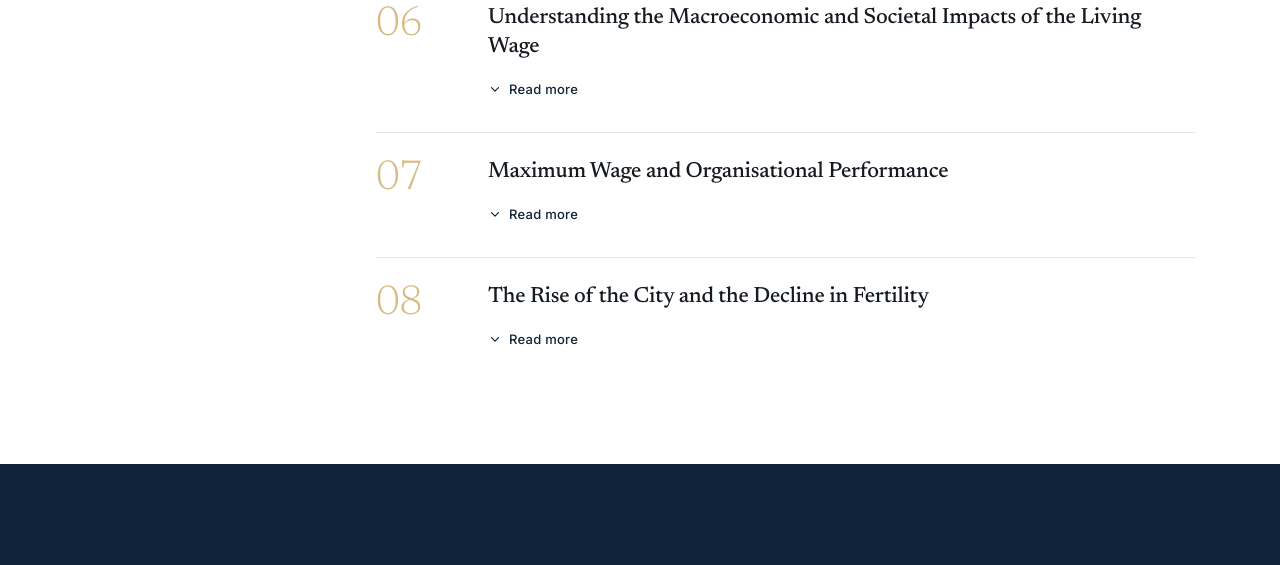
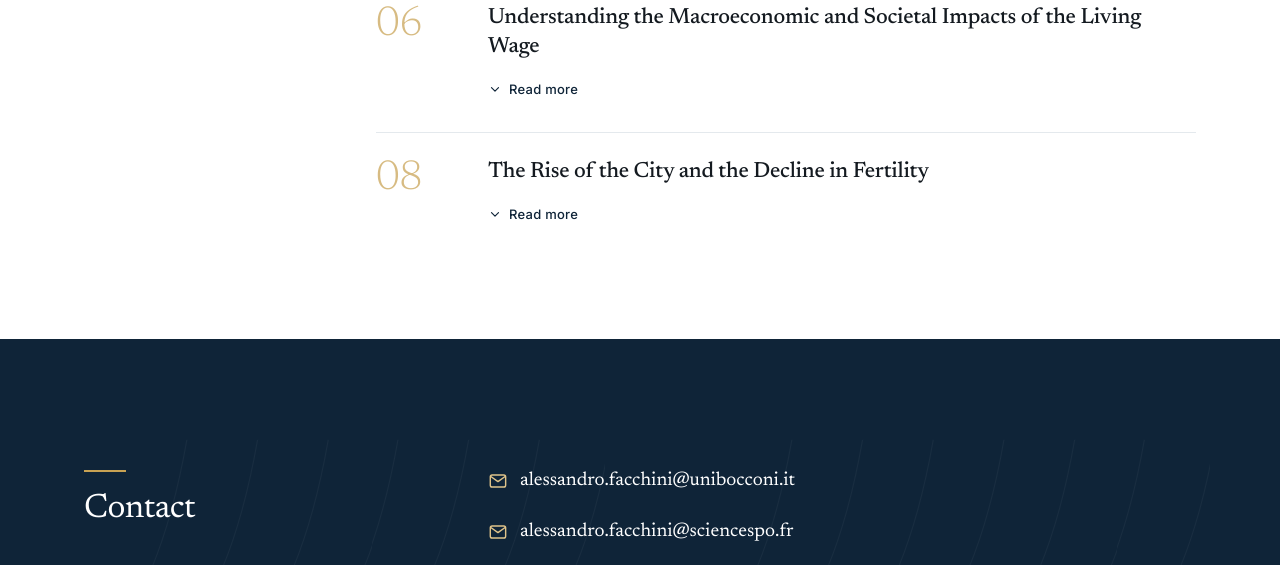
Before and after one commit to alessandrofacchini-git/alessandrofacchini-git.github.io, a plain HTML site: page index.html in a window 1280 px wide. Shown: the part 2620-3185 px from the top of the page. Drawn offline with Linux system fonts and the light colour scheme.

Commit message:
Update index.html

```diff
--- a/index.html
+++ b/index.html
@@ -494,8 +494,8 @@ footer a:hover{color:#fff}
        To hide either one without removing it from the file, add the
        word  hidden  to its <li>, i.e.  <li class="paper" hidden>
        ============================================================ -->
-
-  <li class="paper">
+<!-- AF, temp -->
+  <li class="paper" hidden>
     <div class="num" aria-hidden="true">07</div>
     <div>
       <h3 class="paper-title">Maximum Wage and Organisational Performance</h3>
```
